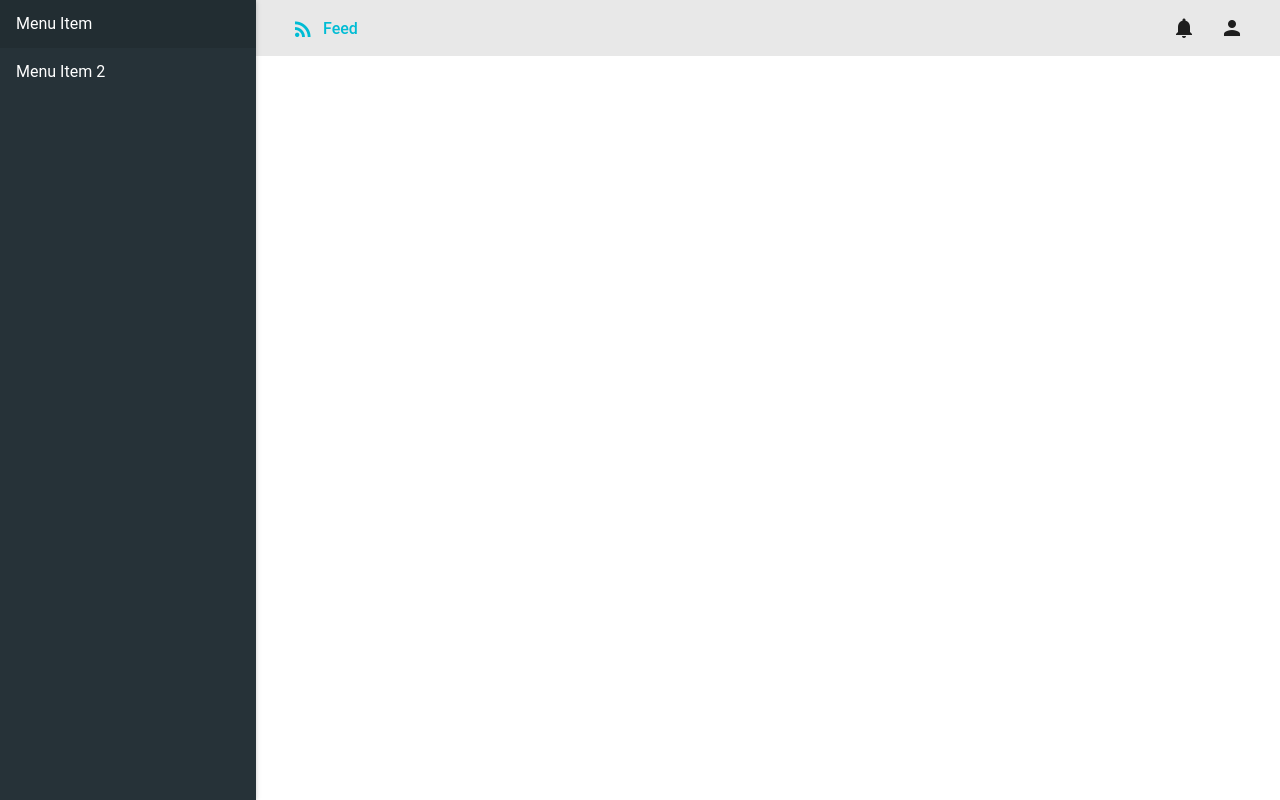
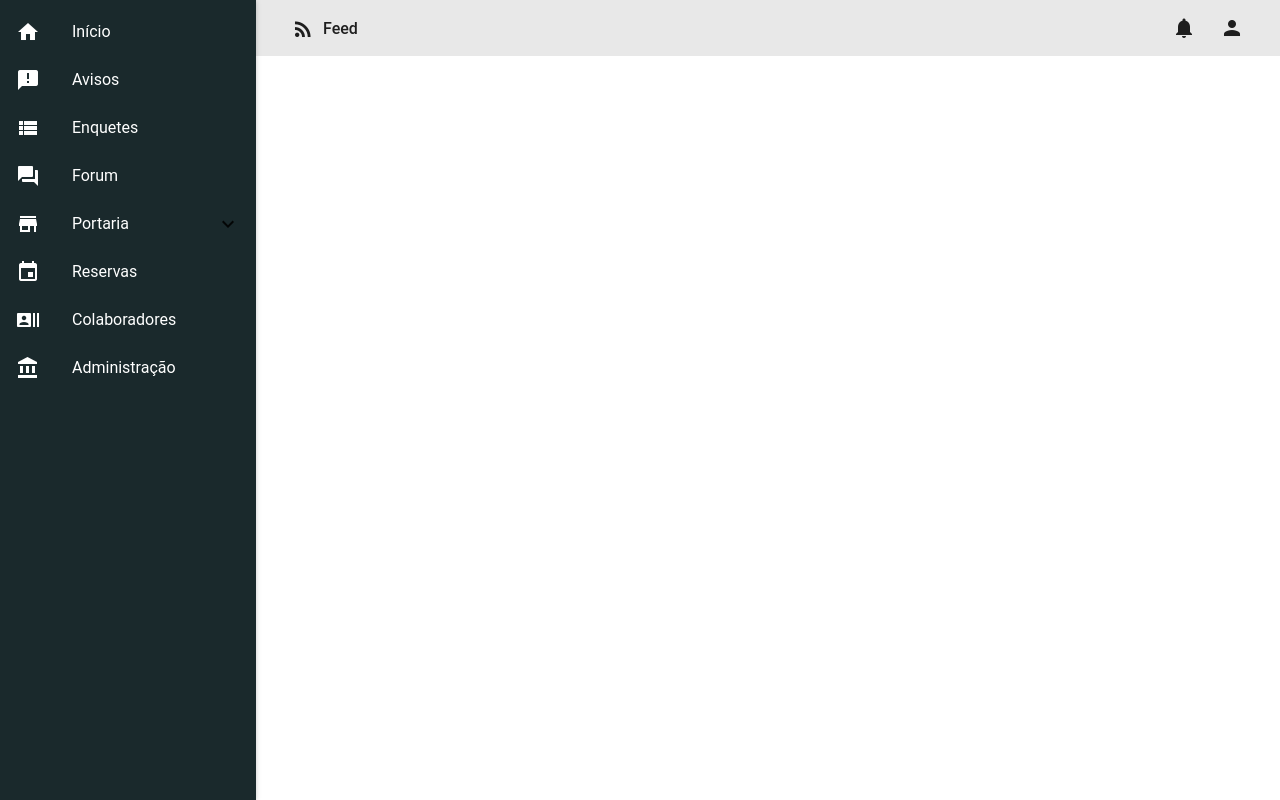
Before and after one commit to olavoholanda/nocdo, a React (Create React App) app: page / in a window 1280 px wide. Built offline with nearby package versions, Linux system fonts and the light colour scheme; what react-tap-event-plugin would draw is missing.

Commit message:
First part of the left nav bar

```diff
--- a/src/components/pages/Master.js
+++ b/src/components/pages/Master.js
@@ -5,14 +5,13 @@ import FontIcon from 'material-ui/FontIcon';
 import MenuItem from 'material-ui/MenuItem';
 import Divider from 'material-ui/Divider';
 import FlatButton from 'material-ui/FlatButton';
-import DropDownMenu from 'material-ui/DropDownMenu';
-import RaisedButton from 'material-ui/RaisedButton';
+import {List, ListItem} from 'material-ui/List';
 import Drawer from 'material-ui/Drawer';
 import {Toolbar, ToolbarGroup, ToolbarSeparator, ToolbarTitle} from 'material-ui/Toolbar';
-import {blueGrey900, white} from 'material-ui/styles/colors';
+import {blueGrey900, white, deepOrangeA400} from 'material-ui/styles/colors';
 
 var styleDrawer = {
-    backgroundColor: blueGrey900
+    backgroundColor: '#1a292c'
 }
 
 var styleWhite = {
@@ -42,10 +41,26 @@ class Master extends React.Component {
     render() {
         return (
             <div>
+                {/*left nav bar with the menu application*/}
                 <Drawer open={true} zDepth={1} containerStyle={styleDrawer}>
-                <MenuItem style={styleWhite} >Menu Item</MenuItem>
-                <MenuItem style={styleWhite} >Menu Item 2</MenuItem>
+                    <List>
+                        <ListItem hoverColor={deepOrangeA400} style={styleWhite} primaryText="Início" leftIcon={<FontIcon style={styleWhite} className="material-icons">home</FontIcon>} />
+                        <ListItem hoverColor={deepOrangeA400} style={styleWhite} primaryText="Avisos" leftIcon={<FontIcon style={styleWhite} className="material-icons">announcement</FontIcon>} />
+                        <ListItem hoverColor={deepOrangeA400} style={styleWhite} primaryText="Enquetes" leftIcon={<FontIcon style={styleWhite} className="material-icons">view_list</FontIcon>} />
+                        <ListItem hoverColor={deepOrangeA400} style={styleWhite} primaryText="Forum" leftIcon={<FontIcon style={styleWhite} className="material-icons">forum</FontIcon>} />
+                        <ListItem hoverColor={deepOrangeA400} style={styleWhite} primaryText="Portaria" leftIcon={<FontIcon style={styleWhite} className="material-icons">store</FontIcon>}
+                              nestedItems={[
+                                  <ListItem hoverColor={deepOrangeA400} style={styleWhite} key={1} primaryText="Visitas" leftIcon={<FontIcon style={styleWhite} className="material-icons">assignment_turned_in</FontIcon>} />,
+                                  <ListItem hoverColor={deepOrangeA400} style={styleWhite} key={2} primaryText="Encomendas" leftIcon={<FontIcon style={styleWhite} className="material-icons">assignment_returned</FontIcon>} />,
+                                  <ListItem hoverColor={deepOrangeA400} style={styleWhite} key={3} primaryText="Porteiros" leftIcon={<FontIcon style={styleWhite} className="material-icons">assignment_ind</FontIcon>} />,
+                              ]}
+                        />
+                        <ListItem hoverColor={deepOrangeA400} style={styleWhite} primaryText="Reservas" leftIcon={<FontIcon style={styleWhite} className="material-icons">event</FontIcon>} />
+                        <ListItem hoverColor={deepOrangeA400} style={styleWhite} primaryText="Colaboradores" leftIcon={<FontIcon style={styleWhite} className="material-icons">recent_actors</FontIcon>} />
+                        <ListItem hoverColor={deepOrangeA400} style={styleWhite} primaryText="Administração" leftIcon={<FontIcon style={styleWhite} className="material-icons">account_balance</FontIcon>} />
+                    </List>
                 </Drawer>
+                {/*the content itself with a padding left from the nav bar */}
                 <div style={styleContent}>
                     <Toolbar>
                         <ToolbarGroup firstChild={true}>
@@ -53,8 +68,7 @@ class Master extends React.Component {
                             <FlatButton
                                 label="Feed"
                                 labelStyle={labelStyle}
-                        primary={true}
-                        icon={<FontIcon className="material-icons" >rss_feed</FontIcon>}
+                                icon={<FontIcon className="material-icons">rss_feed</FontIcon>}
                             />
                         </ToolbarGroup>
                         <ToolbarGroup>
@@ -62,7 +76,7 @@ class Master extends React.Component {
                             <IconMenu
                                 iconButtonElement={
                                     <IconButton touch={true}>
-                                <FontIcon className="material-icons" >notifications</FontIcon>
+                                        <FontIcon className="material-icons">notifications</FontIcon>
                                     </IconButton>
                                 }>
                                 {/*aqui tem que ser um popover com os avatares e as ações deles*/}
@@ -71,13 +85,16 @@ class Master extends React.Component {
                             <IconMenu
                                 iconButtonElement={
                                     <IconButton touch={true}>
-                                <FontIcon className="material-icons" >person</FontIcon>
+                                        <FontIcon className="material-icons">person</FontIcon>
                                     </IconButton>
                                 }>
-                        <MenuItem primaryText="Perfil" rightIcon={<FontIcon className="material-icons">account_circle</FontIcon>}/>
-                        <MenuItem primaryText="Ajuda" rightIcon={<FontIcon className="material-icons">help</FontIcon>}/>
+                                <MenuItem primaryText="Perfil"
+                                          rightIcon={<FontIcon className="material-icons">account_circle</FontIcon>}/>
+                                <MenuItem primaryText="Ajuda"
+                                          rightIcon={<FontIcon className="material-icons">help</FontIcon>}/>
                                 <Divider/>
-                        <MenuItem primaryText="Sair" rightIcon={<FontIcon className="material-icons">exit_to_app</FontIcon>}/>
+                                <MenuItem primaryText="Sair"
+                                          rightIcon={<FontIcon className="material-icons">exit_to_app</FontIcon>}/>
                             </IconMenu>
                         </ToolbarGroup>
                     </Toolbar>
```
Lines whose indentation alone changed are shown as unchanged.
